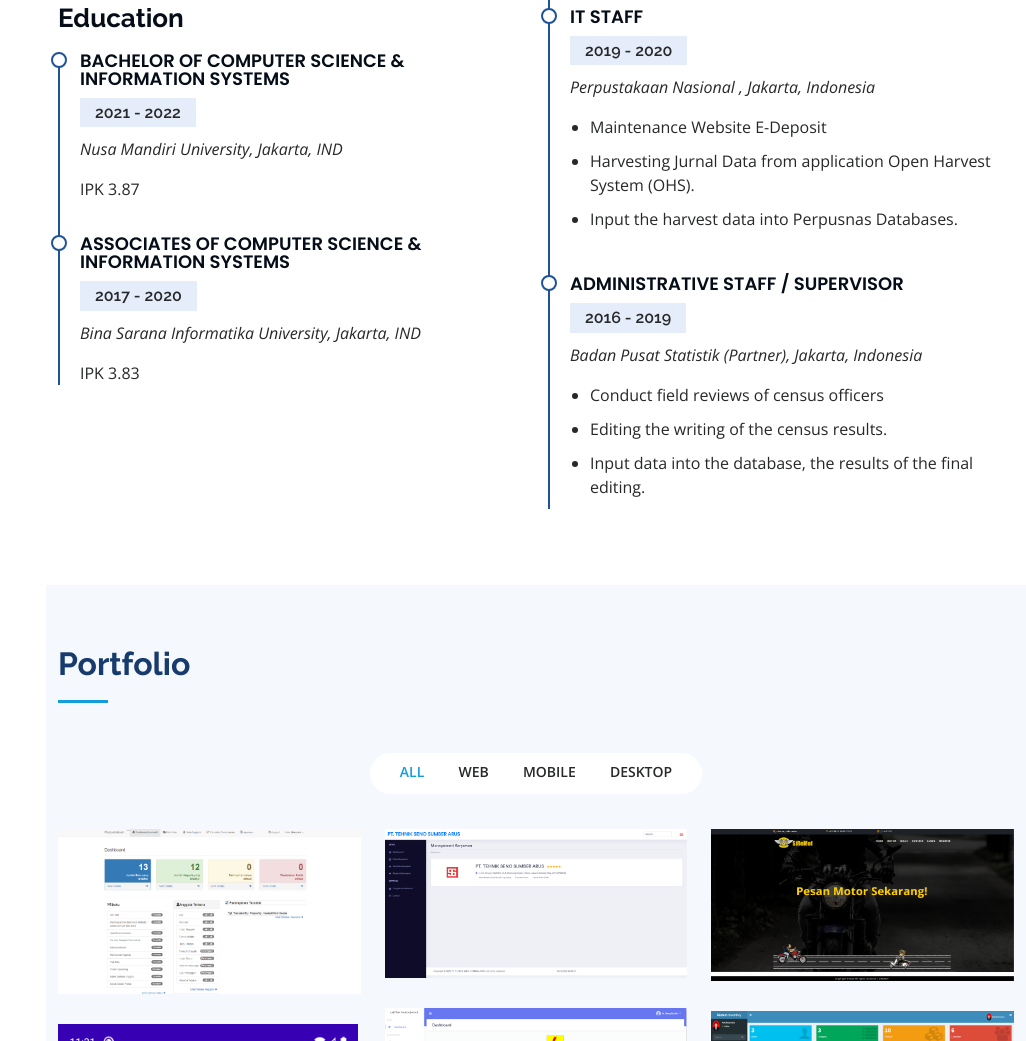
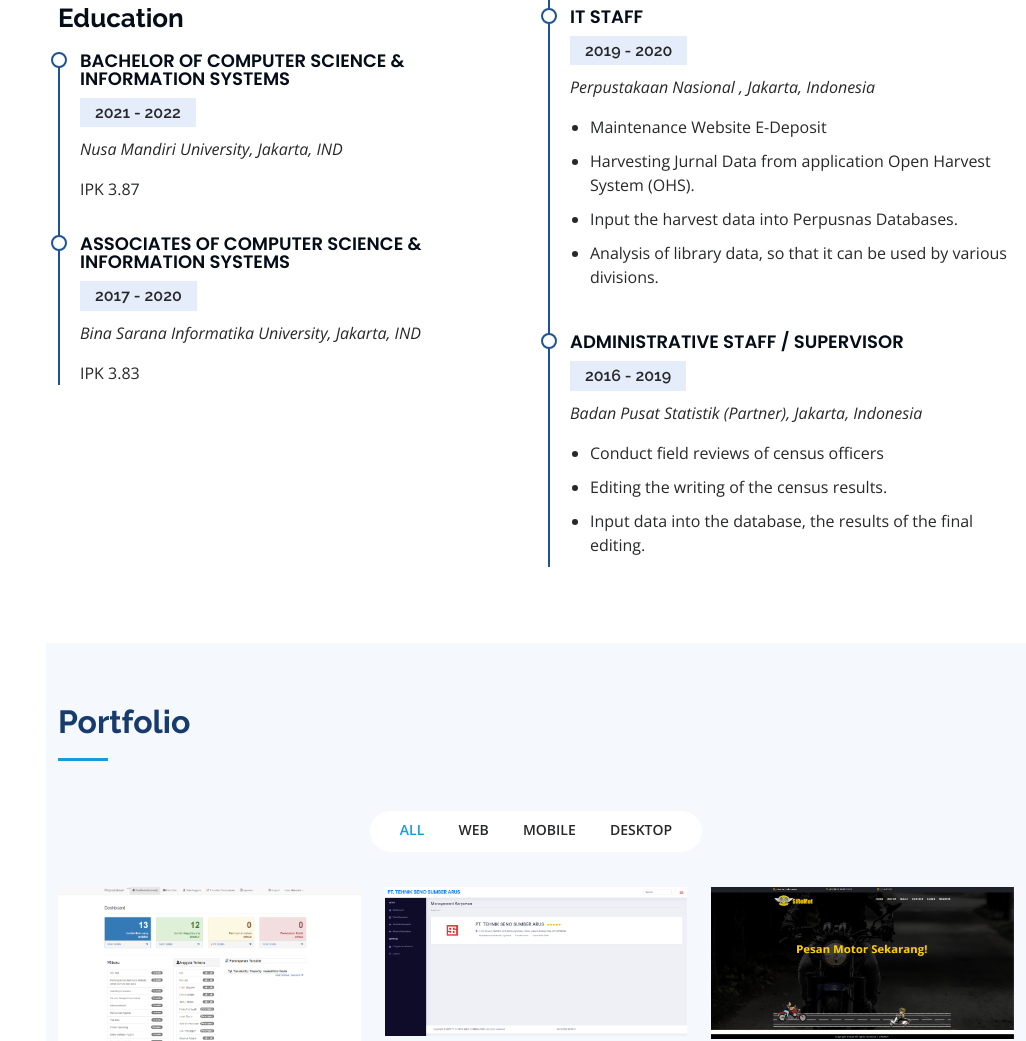
Before and after one commit to aderusmana/portfolioku, a plain HTML site: page index.html in a window 1280 px wide. Shown: the part 2181-3222 px from the top of the page, without its empty margins (254-1280 px from the left). Drawn offline with nearby package versions, Linux system fonts and the light colour scheme.

Commit message:
update index.html
menambah deksripsi kerja pada perpusnas

```diff
--- a/index.html
+++ b/index.html
@@ -170,6 +170,7 @@
                 <li>Maintenance Website E-Deposit</li>
                 <li>Harvesting Jurnal Data from application Open Harvest System (OHS). </li>
                 <li>Input the harvest data into Perpusnas Databases.</li>
+                <li>Analysis of library data, so that it can be used by various divisions.</li>
               </ul>
             </div>
             <div class="resume-item">
```
